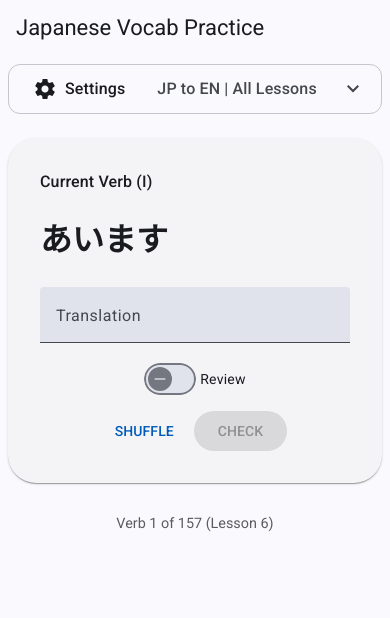
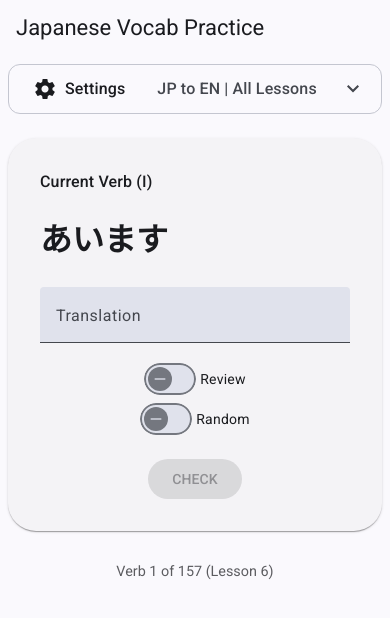
Before and after one commit to olifink/japanese-vocab-practice, an Angular app: page / in a window 390 px wide. Shown: the top 618 px of the page. Built offline with nearby package versions, Linux system fonts and the light colour scheme.

Commit message:
random mode instead of shuffle

```diff
--- a/src/app/app.html
+++ b/src/app/app.html
@@ -94,13 +94,17 @@
         </mat-card-content>
 
         <mat-card-actions class="card-actions">
-          <mat-slide-toggle [checked]="isReviewMode()" (change)="isReviewMode.set($event.checked)">
-            Review
-          </mat-slide-toggle>
+          <div class="toggles">
+            <mat-slide-toggle [checked]="isReviewMode()" (change)="isReviewMode.set($event.checked)">
+              Review
+            </mat-slide-toggle>
+
+            <mat-slide-toggle [checked]="isRandomMode()" (change)="isRandomMode.set($event.checked)">
+              Random
+            </mat-slide-toggle>
+          </div>
 
           <span class="spacer"></span>
-
-          <button mat-button (click)="shuffle()">SHUFFLE</button>
 
           @if (isReviewMode()) {
             <button mat-flat-button #nextButton color="primary" (click)="nextWord()">NEXT</button>
--- a/src/app/app.scss
+++ b/src/app/app.scss
@@ -67,6 +67,12 @@
   padding: 0 16px 16px 16px !important;
   gap: 8px;
   flex-wrap: wrap;
+}
+
+.toggles {
+  display: flex;
+  gap: 16px;
+  align-items: center;
 }
 
 h1 {
@@ -168,11 +174,17 @@ h1 {
       display: none;
     }
 
+    .toggles {
+      width: 100%;
+      flex-direction: column;
+      gap: 8px;
+      margin-bottom: 16px;
+    }
+
     mat-slide-toggle {
       width: 100%;
       display: flex;
       justify-content: center;
-      margin-bottom: 8px;
     }
   }
 }
--- a/src/app/app.ts
+++ b/src/app/app.ts
@@ -45,6 +45,7 @@ export class App {
 
   mode = signal<PracticeMode>((localStorage.getItem('mode') as PracticeMode) || 'JP-EN');
   isReviewMode = signal<boolean>(localStorage.getItem('isReviewMode') === 'true');
+  isRandomMode = signal<boolean>(localStorage.getItem('isRandomMode') === 'true');
   selectedLesson = signal<number | 'all'>(this.getInitialLesson());
   lessonRangeMode = signal<LessonRangeMode>((localStorage.getItem('lessonRangeMode') as LessonRangeMode) || 'exact');
 
@@ -102,6 +103,7 @@ export class App {
     effect(() => {
       localStorage.setItem('mode', this.mode());
       localStorage.setItem('isReviewMode', this.isReviewMode().toString());
+      localStorage.setItem('isRandomMode', this.isRandomMode().toString());
       localStorage.setItem('selectedLesson', this.selectedLesson().toString());
       localStorage.setItem('lessonRangeMode', this.lessonRangeMode());
     });
@@ -147,7 +149,17 @@ export class App {
   }
 
   nextWord() {
-    this.currentVerbIndex.update(i => i + 1);
+    const list = this.filteredVerbs();
+    if (this.isRandomMode() && list.length > 1) {
+      let newIndex;
+      do {
+        newIndex = Math.floor(Math.random() * list.length);
+      } while (newIndex === this.currentVerbIndex() % list.length);
+      this.currentVerbIndex.set(newIndex);
+    } else {
+      this.currentVerbIndex.update(i => (i + 1) % list.length);
+    }
+
     this.userInput.set('');
     this.feedback.set(null);
 
@@ -156,17 +168,4 @@ export class App {
       this.userInputField?.nativeElement?.focus();
     });
   }
-
-  shuffle() {
-    const list = this.filteredVerbs();
-    if (list.length > 0) {
-      this.currentVerbIndex.set(Math.floor(Math.random() * list.length));
-      this.userInput.set('');
-      this.feedback.set(null);
-
-      setTimeout(() => {
-        this.userInputField?.nativeElement?.focus();
-      });
-    }
-  }
 }
```
